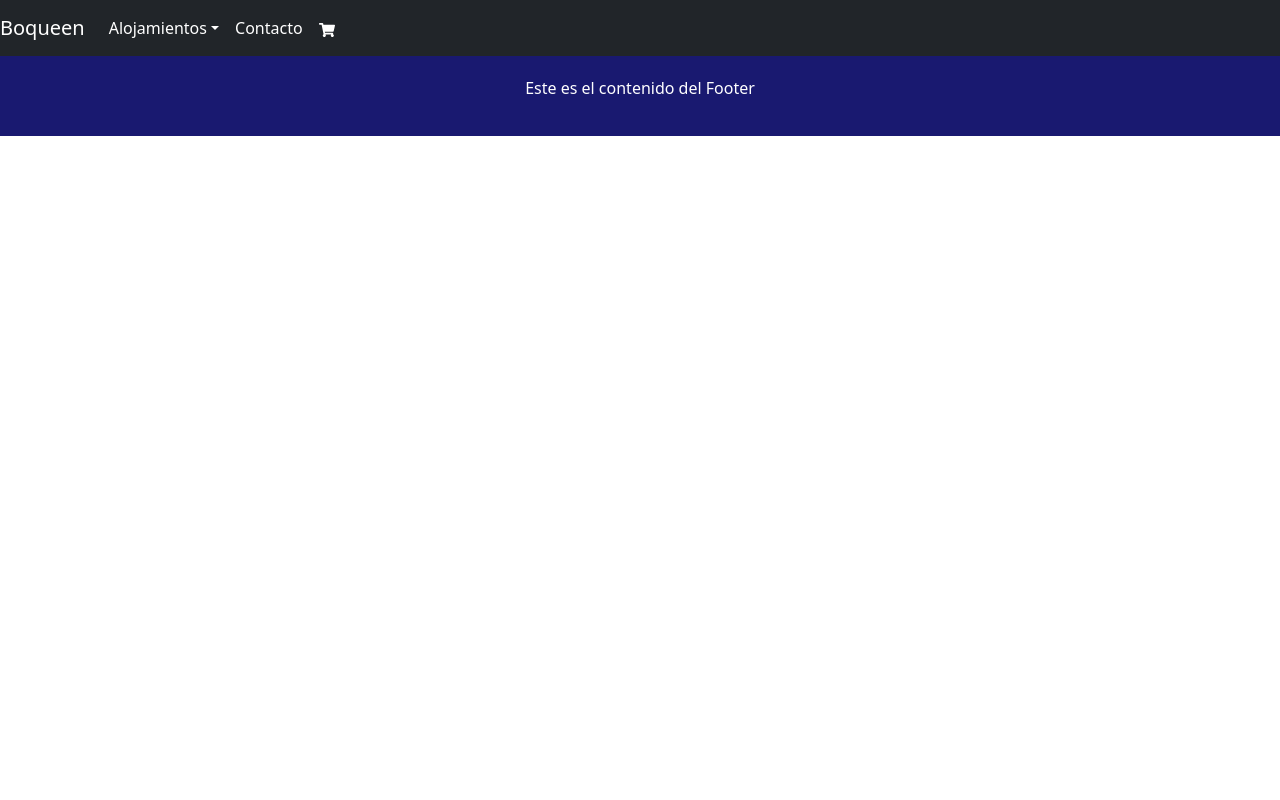
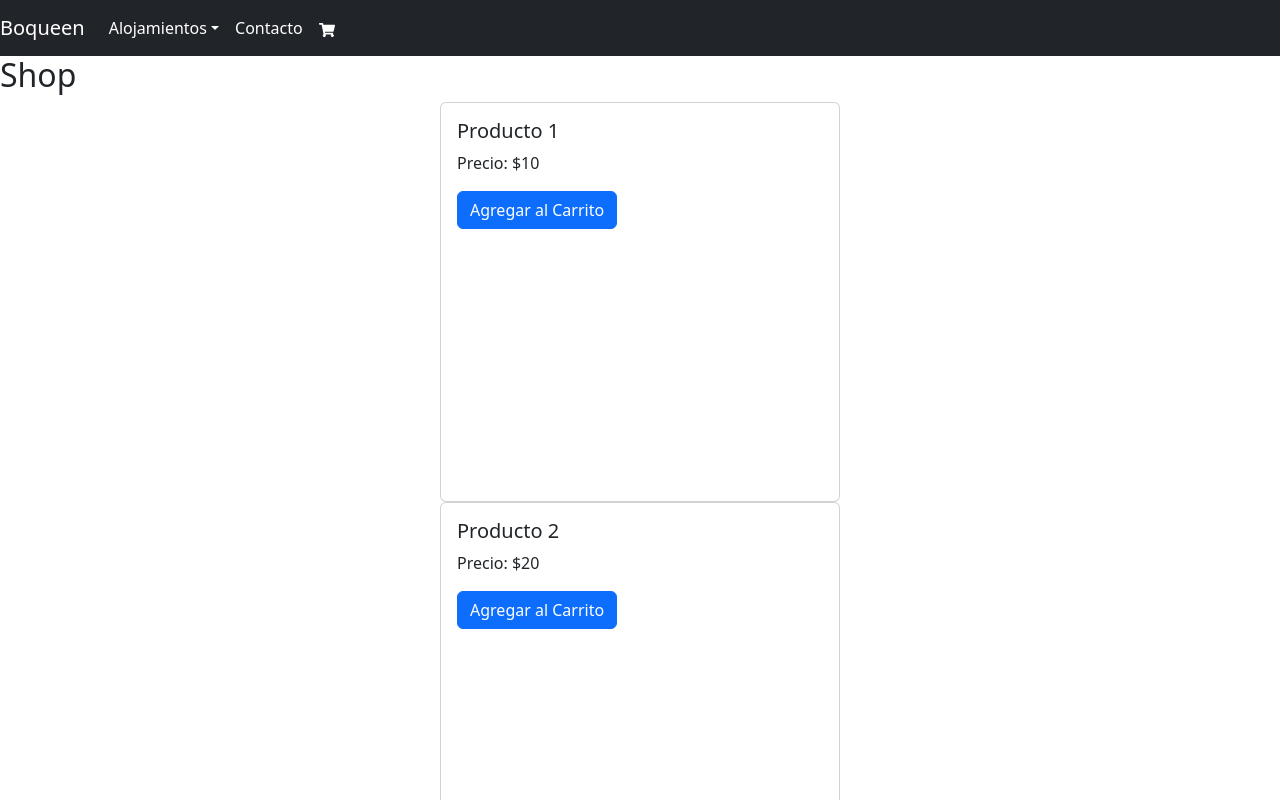
Before and after one commit to CIgnacio-dev/ProyectoFinalReact, a React (Create React App) app: page /shop in a window 1280 px wide. Shown: the top 800 px of the page. Built offline with nearby package versions, Linux system fonts and the light colour scheme.

Commit message:
Cambios en navbar y carrito
Agregado carrito y resumen de las compras reflejadas en el ícono

```diff
--- a/src/App.js
+++ b/src/App.js
@@ -1,42 +1,44 @@
 import React, { useState } from 'react';
-import { BrowserRouter as Router, Routes, Route} from 'react-router-dom';
-import Navbar from './components/Navbar';
+import { BrowserRouter as Router, Route, Routes } from 'react-router-dom';
 import Home from './components/Home';
-import Contacto from './components/Contacto';
-import Footer from './components/Footer';
-import Hoteles from './components/Hoteles';
-import Hostales from './components/Hostales';
-import Cabanas from './components/Cabanas';
 import DetallesHotel from './components/Detalles/DetallesHotel';
 import DetallesHostal from './components/Detalles/DetallesHostal';
 import DetallesCabana from './components/Detalles/DetallesCabana';
+import Hoteles  from './components/Hoteles';
+import Hostales  from './components/Hostales';
+import Cabanas  from './components/Cabanas';
+import Contacto from './components/Contacto';
+import NavbarComponent from './components/Navbar';
+import Footer from './components/Footer';
 import Carrito from './components/Carrito';
-import './style.css';
+import Shop from './components/Shop';
+import '../src/style.css'
 
 function App() {
   const [carrito, setCarrito] = useState([]);
 
-  const agregarAlCarrito = (reserva) => {
-    setCarrito([...carrito, reserva]);
+  const agregarAlCarrito = (reserva, cantidadPersonas) => {
+    const reservaConPersonas = { ...reserva, cantidadPersonas };
+    setCarrito([...carrito, reservaConPersonas]);
   };
+
   return (
     <Router>
+      <NavbarComponent carritoCantidad={carrito.length} />
 
-      <Navbar carrito={carrito} />
       <Routes>
-
         <Route path="/" element={<Home />} />
-        <Route path="/hoteles" element={<Hoteles categoria="Hoteles" />} />
-        <Route path="/hostales" element={<Hostales categoria="Hostales" />} />
-        <Route path="/cabanas" element={<Cabanas categoria="Cabanas" />} />
-        <Route path="/contacto" element={<Contacto />} />
+        <Route path="/hoteles" element={<Hoteles agregarAlCarrito={agregarAlCarrito} />} />
+        <Route path="/hostales" element={<Hostales agregarAlCarrito={agregarAlCarrito} />} />
+        <Route path="/cabañas" element={<Cabanas agregarAlCarrito={agregarAlCarrito} />} />
         <Route path="/detalles-hotel" element={<DetallesHotel />} />
         <Route path="/detalles-hostal" element={<DetallesHostal />} />
         <Route path="/detalles-cabana" element={<DetallesCabana />} />
+        <Route path="/contacto" element={<Contacto />} />
+        <Route path="/carrito" element={<Carrito carrito={carrito} />} />
+        <Route path="/shop" element={<Shop agregarAlCarrito={agregarAlCarrito} />} />
+      </Routes>
 
-
-        <Route path="/carrito" element={<Carrito carrito={carrito} />} />
-      </Routes>
       <Footer />
     </Router>
   );
--- a/src/components/Carrito.js
+++ b/src/components/Carrito.js
@@ -5,20 +5,18 @@ function Carrito({ carrito }) {
     <div>
       <h2>Carrito de Reservas</h2>
 
-      {carrito.length === 0 ? (
+      {carrito && carrito.length === 0 ? (
         <p>No hay elementos en el carrito.</p>
       ) : (
         <ul>
-          {carrito.map((reserva, index) => (
-            <li key={index}>
-              <p>Tipo: {reserva.tipo}</p>
-              <p>Noches: {reserva.noches}</p>
-              <p>Personas: {reserva.personas}</p>
-              <p>Precio Total: ${reserva.precioTotal}</p>
-              <button>Editar</button>
-              <button>Eliminar</button>
-            </li>
-          ))}
+          {carrito &&
+            carrito.map((reserva, index) => (
+              <li key={index}>
+                <p>Tipo: {reserva.tipo}</p>
+                <p>Cantidad de Personas: {reserva.cantidadPersonas}</p>
+                {/* otras propiedades de la reserva */}
+              </li>
+            ))}
         </ul>
       )}
     </div>
--- a/src/components/Hoteles.js
+++ b/src/components/Hoteles.js
@@ -1,7 +1,15 @@
 import React, { useState } from 'react';
 import { Card, Button } from 'react-bootstrap';
 
-function Hoteles() {
+function Hoteles({ agregarAlCarrito, agregarNoches }) {
+   const agregarReserva = () => {
+  const reserva = {
+    tipo: 'Hoteles',
+    // otras propiedades de la reserva
+  };
+  const cantidadPersonas = 4; // Reemplaza esto con la cantidad seleccionada de personas
+  agregarAlCarrito(reserva, cantidadPersonas);
+};
   const [noches, setNoches] = useState(1);
   const [personas, setPersonas] = useState(1);
   const precioPorNoche = 100;
@@ -64,6 +72,8 @@ function Hoteles() {
               min={1}
               max={limitePersonas}
             />
+            <button onClick={agregarReserva}>Agregar al carrito</button>
+
           </Card.Body>
         </Card>
 
--- a/src/components/Navbar.js
+++ b/src/components/Navbar.js
@@ -3,8 +3,7 @@ import { Navbar, Nav, NavDropdown } from 'react-bootstrap';
 import { Link } from 'react-router-dom';
 import { FaShoppingCart } from 'react-icons/fa';
 
-function NavbarComponent({ carrito }) {
-  const carritoCantidad = carrito.length;
+function NavbarComponent({ carritoCantidad }) {
   return (
     <Navbar className='navbar-bq' bg="dark" expand="lg">
       <Navbar.Brand as={Link} to="/">Boqueen</Navbar.Brand>
@@ -20,8 +19,8 @@ function NavbarComponent({ carrito }) {
           <Nav.Link as={Link} to="/contacto">Contacto</Nav.Link>
         </Nav>
         <Nav>
-        <Nav.Link as={Link} to="/carrito">
-            <FaShoppingCart /> {carritoCantidad > 0 && <span className="carrito-cantidad">{carritoCantidad}</span>}
+          <Nav.Link as={Link} to="/carrito">
+          <FaShoppingCart /> {carritoCantidad > 0 && <span className="carrito-cantidad">{carritoCantidad}</span>}
           </Nav.Link>
         </Nav>
       </Navbar.Collapse>
--- /dev/null
+++ b/src/components/Shop.js
@@ -0,0 +1,34 @@
+import React from 'react';
+import { Card, Button } from 'react-bootstrap';
+
+function Shop({ agregarAlCarrito }) {
+  const productos = [
+    { id: 1, nombre: 'Producto 1', precio: 10 },
+    { id: 2, nombre: 'Producto 2', precio: 20 },
+    { id: 3, nombre: 'Producto 3', precio: 30 },
+    // Agrega los demás productos aquí
+  ];
+
+  const agregarProductoAlCarrito = (producto) => {
+    agregarAlCarrito(producto);
+  };
+
+  return (
+    <div>
+      <h2>Shop</h2>
+      <div className="card-container">
+        {productos.map((producto) => (
+          <Card key={producto.id} style={{ width: '18rem' }}>
+            <Card.Body>
+              <Card.Title>{producto.nombre}</Card.Title>
+              <Card.Text>Precio: ${producto.precio}</Card.Text>
+              <Button onClick={() => agregarProductoAlCarrito(producto)}>Agregar al Carrito</Button>
+            </Card.Body>
+          </Card>
+        ))}
+      </div>
+    </div>
+  );
+}
+
+export default Shop;
```
